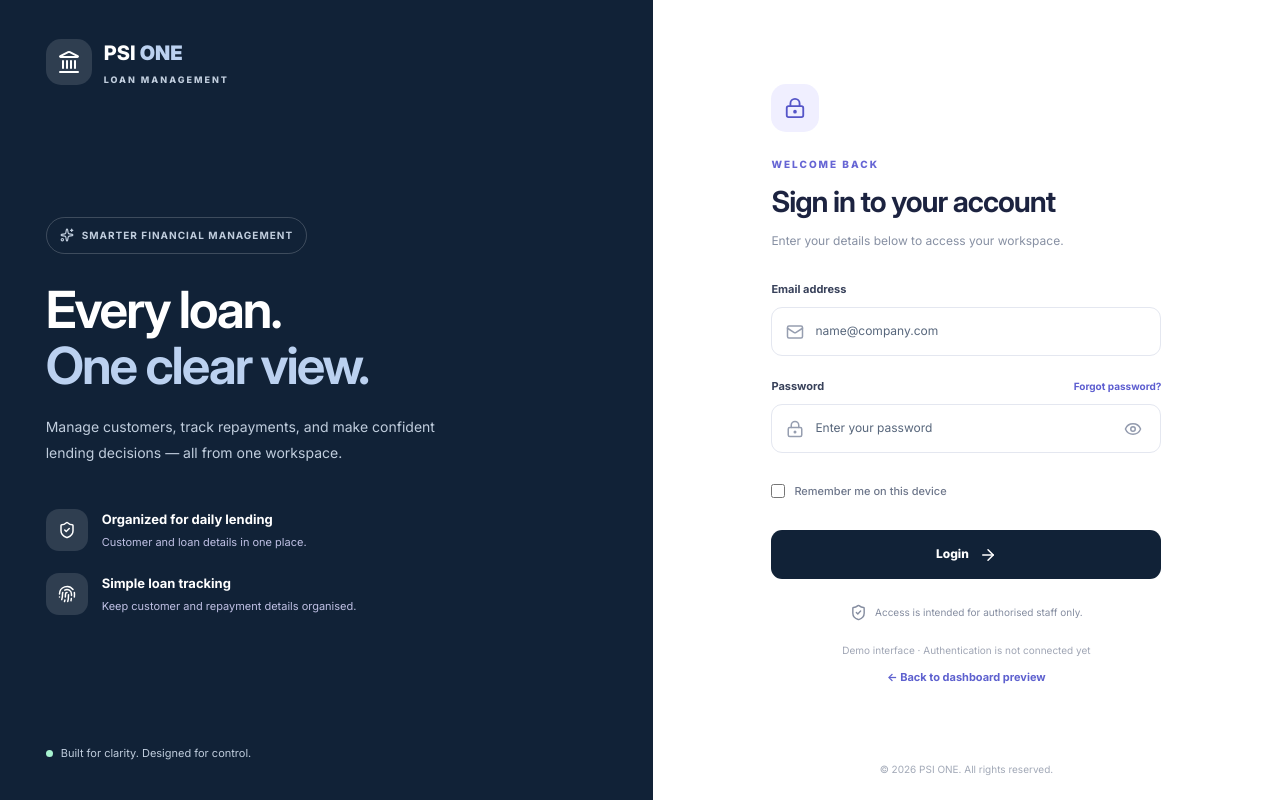
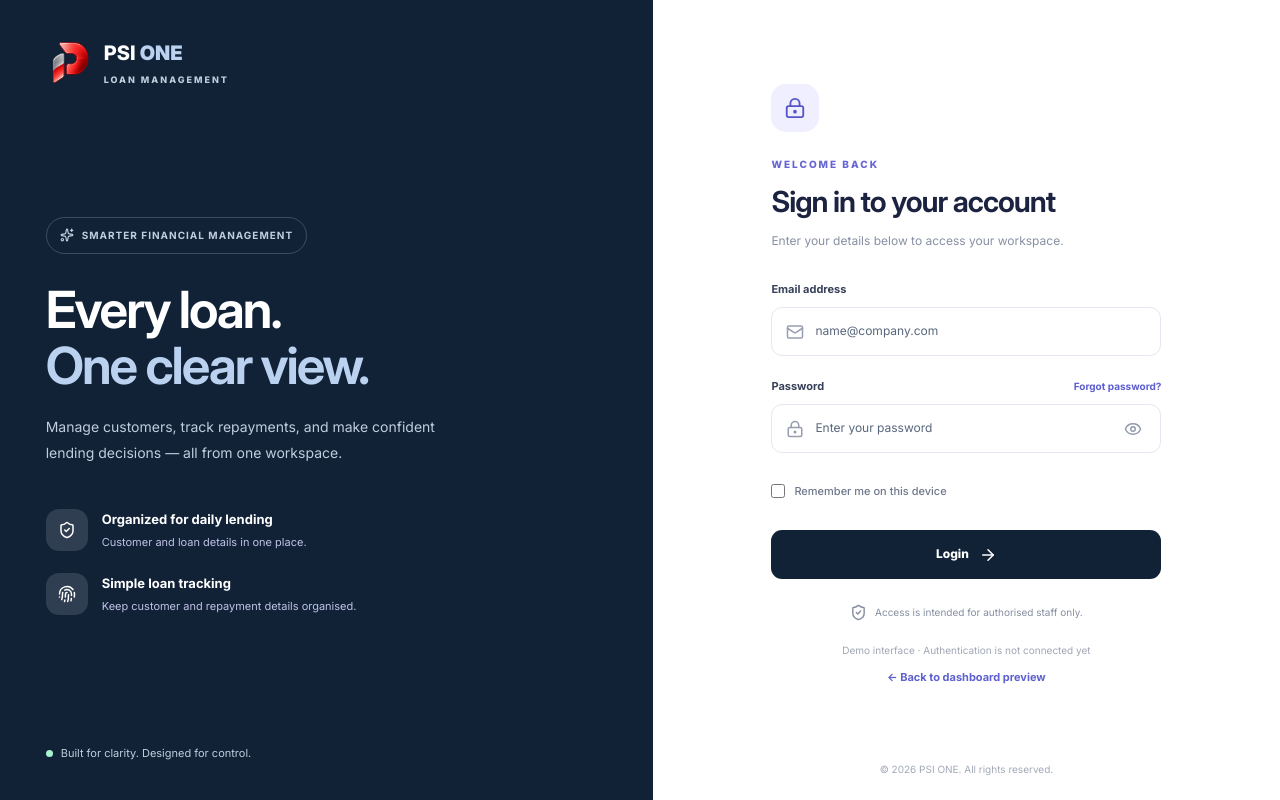
Before and after one commit to Perfect-Solution-International/Loan-management-system, a Next.js app: page /login in a window 1280 px wide. Built offline with nearby package versions, Linux system fonts and the light colour scheme.

Commit message:
refactor: replace Landmark icon with Image component for branding consistency

```diff
--- a/src/app/(auth)/login/page.tsx
+++ b/src/app/(auth)/login/page.tsx
@@ -2,13 +2,13 @@
 "use client";
 
 import Link from "next/link";
+import Image from "next/image";
 import { useState } from "react";
 import {
   ArrowRight,
   Eye,
   EyeOff,
   Fingerprint,
-  Landmark,
   LockKeyhole,
   Mail,
   ShieldCheck,
@@ -26,9 +26,13 @@ export default function LoginPage() {
         <div className="login-visual-glow login-glow-two" />
 
         <Link href="/" className="login-brand">
-          <span className="login-brand-icon">
-            <Landmark size={24} />
-          </span>
+          <Image
+            src="/logos/icon.png"
+            alt="PSI One logo"
+            width={46}
+            height={46}
+            className="h-[46px] w-[46px] shrink-0 object-contain"
+          />
 
           <span>
             PSI <b>ONE</b>
@@ -90,9 +94,13 @@ export default function LoginPage() {
       <section className="login-form-side">
         <div className="login-form-wrap">
           <div className="login-mobile-brand">
-            <span className="login-brand-icon">
-              <Landmark size={22} />
-            </span>
+            <Image
+              src="/logos/icon.png"
+              alt="PSI One logo"
+              width={46}
+              height={46}
+              className="h-[46px] w-[46px] shrink-0 object-contain"
+            />
             <span>PSI <b>ONE</b></span>
           </div>
 
```
